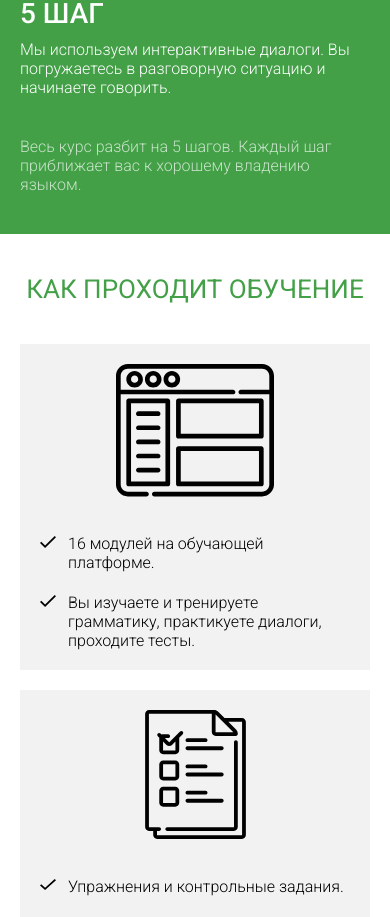
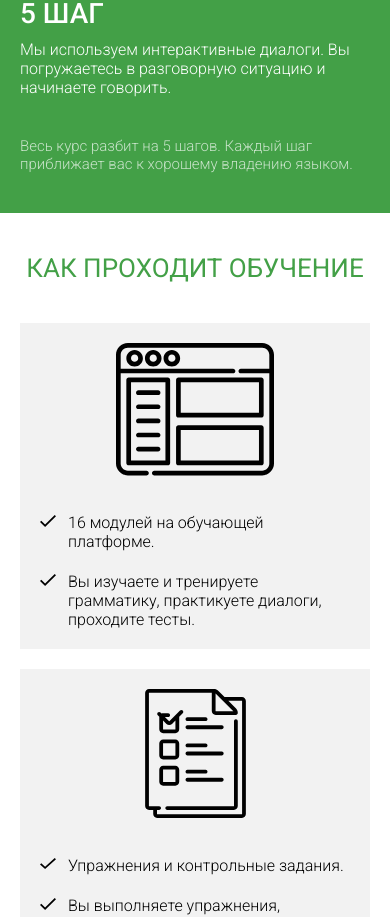
Before and after one commit to v1talii-dev/english-constructor, a Nuxt app: page / in a window 390 px wide. Shown: the part 2320-3237 px from the top of the page. Built offline with nearby package versions, Linux system fonts and the light colour scheme.

Commit message:
fix: navigation

```diff
--- a/components/About.vue
+++ b/components/About.vue
@@ -99,5 +99,8 @@
   .step-img {
     display: none;
   }
+  .step-footer {
+    font-size: 15px;
+  }
 }
 </style>
--- a/components/Promo.vue
+++ b/components/Promo.vue
@@ -1,7 +1,7 @@
 <template>
   <div class="promo-wrapper container">
     <div class="promo">
-      <a id="promo" class="main-header-link"></a>
+      <a id="promo" class="main-header-link promo-link"></a>
       <h1 class="title">
         Английский как конструктор
       </h1>
@@ -28,6 +28,10 @@
   align-items: flex-start;
   justify-content: center;
   width: 100%;
+}
+
+.promo-link {
+  top: -260px;
 }
 
 .promo-wrapper {
--- a/layouts/default.vue
+++ b/layouts/default.vue
@@ -216,7 +216,7 @@ h1 {
     padding-top: 70px;
   }
   .main-header-link {
-    top: -120px;
+    top: -100px;
   }
   .main-fragment {
     padding: 40px 0;
```
